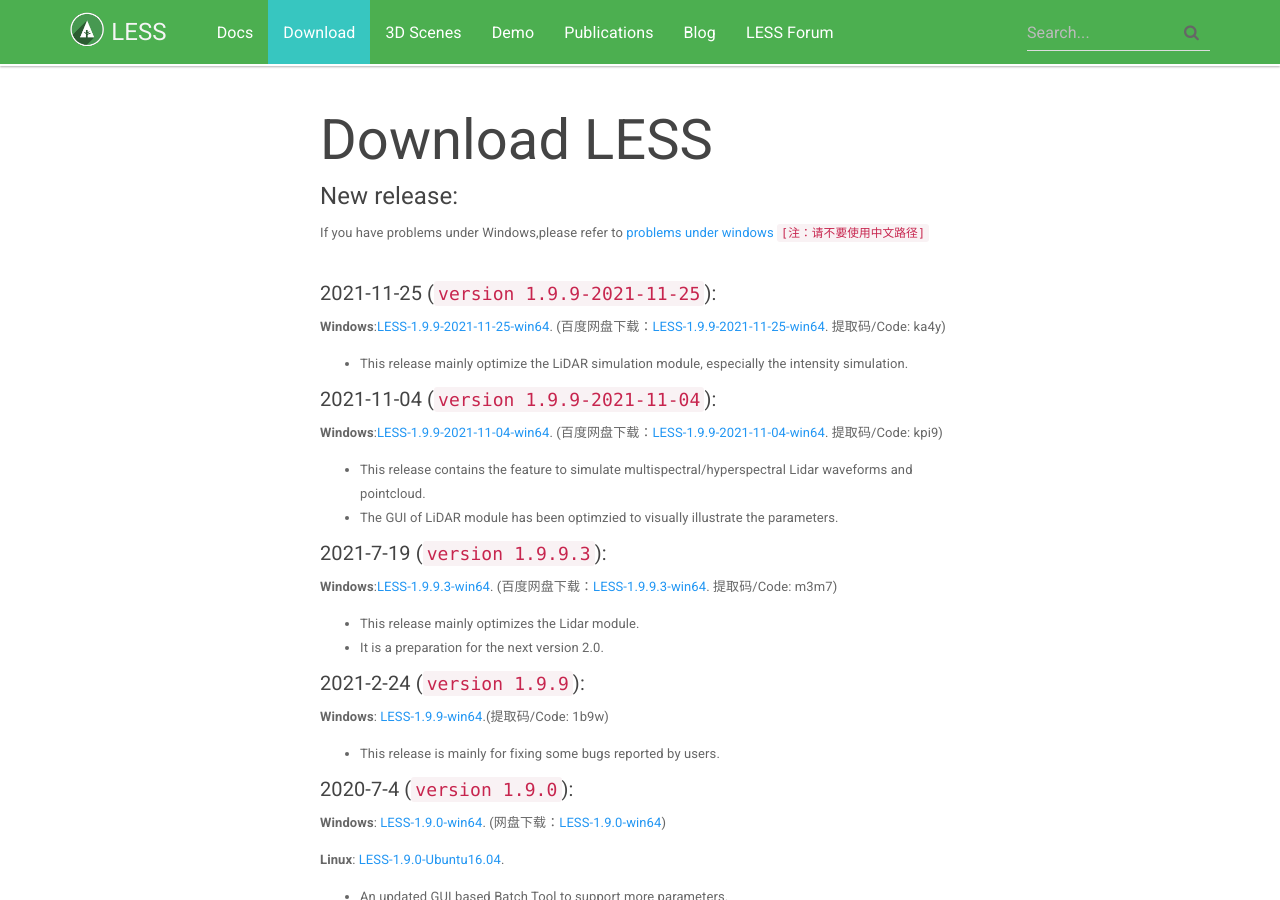
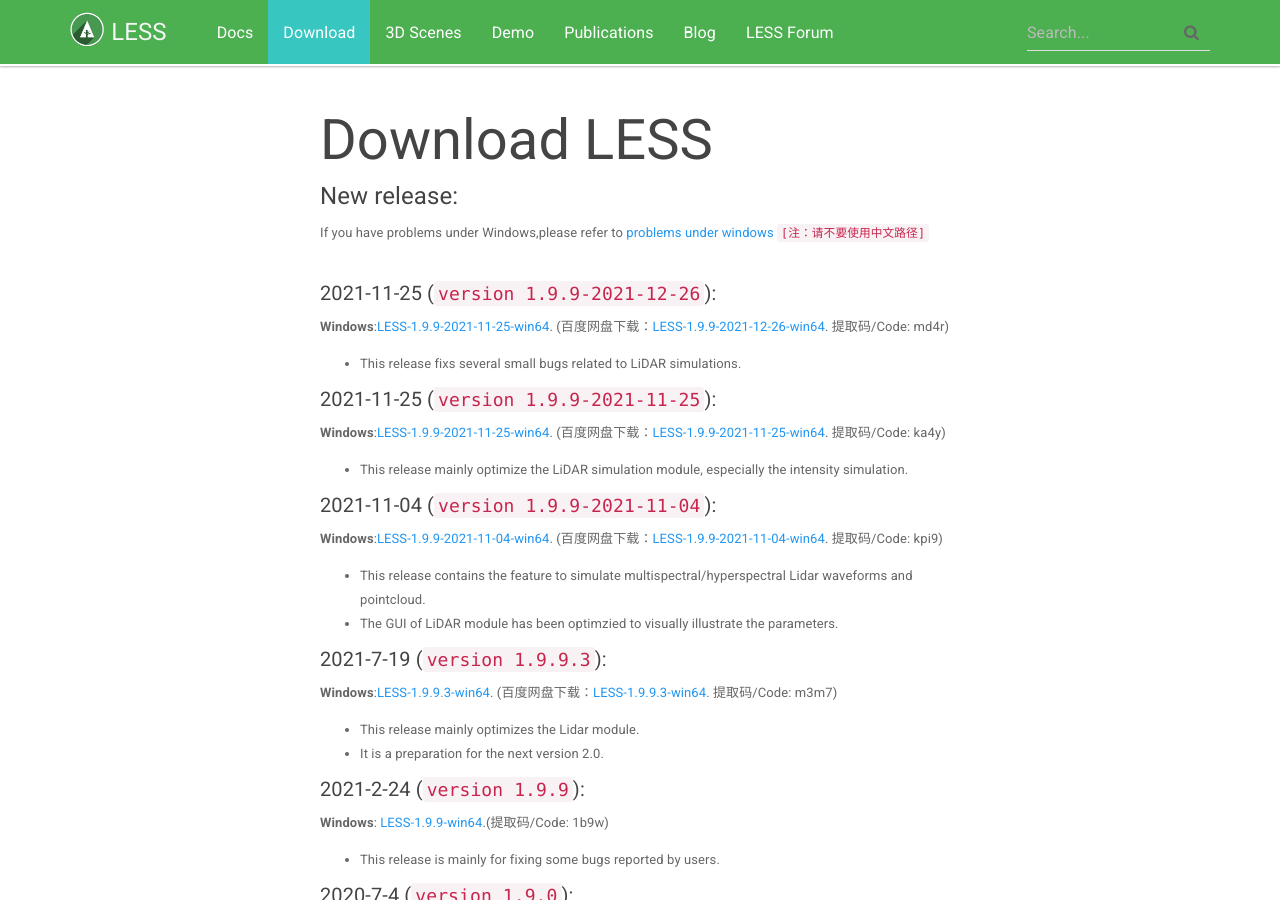
Before and after one commit to jianboqi/jianboqi.github.io, a Jekyll site: the page built from download-less.md, in a window 1280 px wide and 900 px high. Built offline with Jekyll 4.4.1, drawn with Linux system fonts in a browser that asks for light colours; nearby versions of some CDN libraries.

Commit message:
Update download-less.md

```diff
--- a/download-less.md
+++ b/download-less.md
@@ -13,8 +13,13 @@
 `[注：请不要使用中文路径]`
 <br>
 <br>
+##### 2021-11-25 (`version 1.9.9-2021-12-26`):
+**Windows**:<a href="" onClick="ga('send', 'event', 'LESSDownload','V1.9.9-2021-11-25','Win64');">LESS-1.9.9-2021-11-25-win64</a>. (百度网盘下载：<a href="https://pan.baidu.com/s/19lhkMRp2fKSWYDpgIauxdw" onClick="ga('send', 'event', 'LESSDownload','V1.9.9-2021-11-25','Win64');">LESS-1.9.9-2021-12-26-win64</a>. 提取码/Code: md4r)
+
+* This release fixs several small bugs related to LiDAR simulations.
+
 ##### 2021-11-25 (`version 1.9.9-2021-11-25`):
-**Windows**:<a href="" onClick="ga('send', 'event', 'LESSDownload','V1.9.9-2021-11-25','Win64');">LESS-1.9.9-2021-11-25-win64</a>. (百度网盘下载：<a href="https://pan.baidu.com/s/1MTv2BCGgDNlWzlBUhq_SFA" onClick="ga('send', 'event', 'LESSDownload','V1.9.9-2021-11-25','Win64');">LESS-1.9.9-2021-11-25-win64</a>. 提取码/Code: ka4y)
+**Windows**:<a href="https://drive.google.com/file/d/18sgtm6jA1h7AEFnZxuGo1E5zcT3nICsw/view?usp=sharing" onClick="ga('send', 'event', 'LESSDownload','V1.9.9-2021-11-25','Win64');">LESS-1.9.9-2021-11-25-win64</a>. (百度网盘下载：<a href="https://pan.baidu.com/s/1MTv2BCGgDNlWzlBUhq_SFA" onClick="ga('send', 'event', 'LESSDownload','V1.9.9-2021-11-25','Win64');">LESS-1.9.9-2021-11-25-win64</a>. 提取码/Code: ka4y)
 
 * This release mainly optimize the LiDAR simulation module, especially the intensity simulation.
 
```
